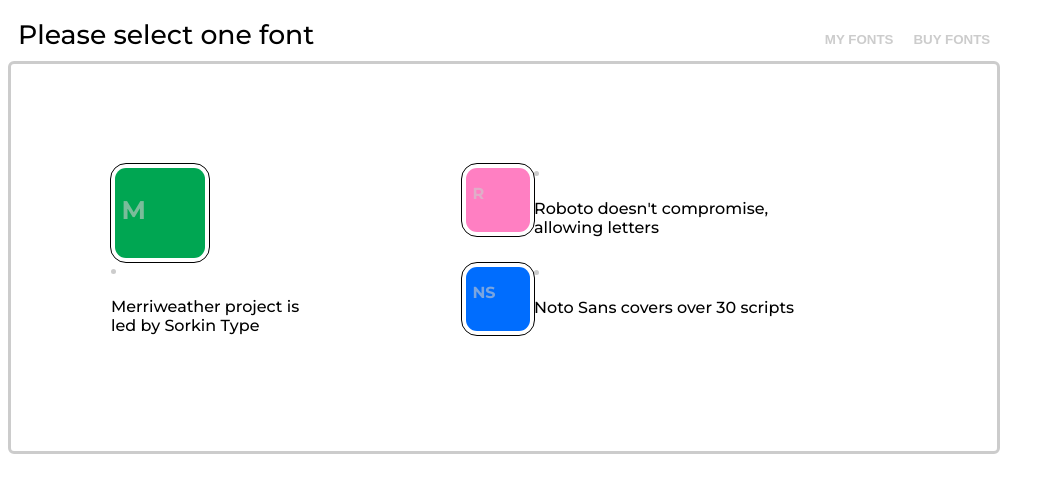
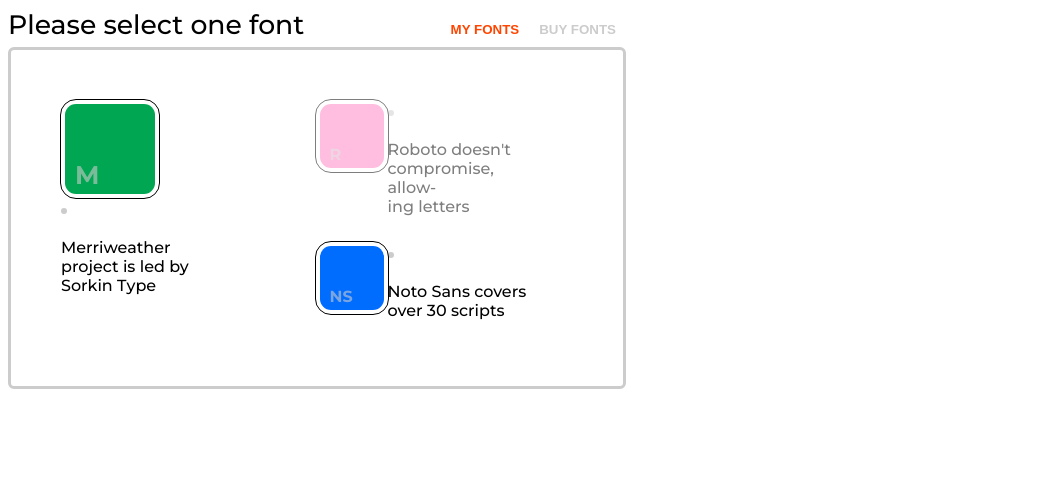
Before and after one commit to mcuclev/test-task-ffw, a plain HTML site: page index.html in a window 1280 px wide. Shown: the whole page, without its empty margins (0-1055 px from the left). Drawn offline with Linux system fonts and the light colour scheme.

Commit message:
tabs, radio button groups, styling

```diff
--- a/css/style.css
+++ b/css/style.css
@@ -21,6 +21,7 @@
 
 .nav__tab {
     border: none;
+    overflow: hidden;
     font-weight: 700;
     font-size: 10pt;
     padding: 10px;
@@ -38,7 +39,11 @@
     color: orangered;
 }
 
-.nav__tab--title {
+.nav__tab--active {
+    color: orangered;
+}
+
+.nav__title {
     font-size: 20pt;
     font-weight: 400;
     color: black;
@@ -48,11 +53,15 @@
    display: flex;
    flex-direction: row;
    justify-content: space-between;
-   padding: 100px;
+   padding: 50px;
    border: 3px solid #ccc;
    border-radius: 6px;
-   width: fit-content;
+   width: 40vw;
    gap: 10px;
+}
+
+.card-grid input {
+    display: none;
 }
 
 .card-column {
@@ -61,27 +70,45 @@
     gap: 10px;
 }
 
+.card {
+    display: flex;
+    align-content: center;
+    transition: all 0.3s ease;
+}
+
+.card:hover {
+    cursor: pointer;
+}
+
+.card-grid input:checked + .card {
+    opacity: 0.5;
+}
+
 .card--vert {
-    display: flex;
     flex-direction: column;
-    align-content: center;
 }
 
 .card--hor {
-    display: flex;
     flex-direction: row;
-    align-content: center;
 }
 
 .card__desc {
     display: list-item;
     list-style-type: disc;
     list-style-position: inside;
-    width: 60%;
+    width: 55%;
+}
+
+.card__desc--buy-fonts {
+    text-align: center;
+    display: block;
+    width: auto;
 }
 
 .card__desc::marker {
     color:#ccc;
+    font-size: 1.5vw;
+    margin: 0;
 }
 
 .card__icon {
@@ -93,11 +120,15 @@
     position: relative;
 }
 
-.card__icon  p{
+.card__icon p{
     font-weight: 700;
     padding-left: 0.5vw;
     color: rgb(204, 204, 204, 0.6);
     position: absolute;
+    bottom: 0;
+    left: 0;
+    margin-bottom: 0.6vw;
+    margin-left: 0.6vw;
 }
 
 .card__icon--merriweather {
@@ -105,7 +136,6 @@
     width: 7vw;
     height: 7vw;
     font-size: 2vw;
-
 }
 
 .card__icon--roboto {
--- a/index.html
+++ b/index.html
@@ -14,19 +14,21 @@
     <main>
         <div class="wrapper">
             <div class="nav">
-                <div class="nav__tab nav__tab--title">
+                <div class="nav__title">
                     Please select one font
                 </div>
                 <div class="nav__tab-wrapper">
-                    <button class="nav__tab" onclick="openTab(event, 'My Fonts')">
+                    <button class="nav__tab" id="defaultBtn" onclick="openTab(event, 'myFonts')">
                         MY FONTS
                     </button>
-                    <button class="nav__tab" onclick="openTab(event, 'Buy Fonts')">
+                    <button class="nav__tab" onclick="openTab(event, 'buyFonts')">
                         BUY FONTS
                     </button>
                 </div>
             </div>
             <form class="card-grid" id="myFonts">
+                <label>
+                    <input type="radio" name="font" id="mrw">
                         <div class="card card--vert">
                             <div class="card__icon card__icon--merriweather">
                             <p>M</p>
@@ -35,15 +37,21 @@
                                 <p>Merriweather project is led by Sorkin Type</p>
                             </div>
                         </div>
+                </label>
                 <div class="card-column">
+                    <label>
+                        <input type="radio" name="font" id="rbt" />
                             <div class="card card--hor">
                                 <div class="card__icon card__icon--roboto">
                                     <p>R</p>
                                 </div>
                                 <div class="card__desc">
-                            <p>Roboto doesn't compromise, allowing letters</p>
+                                    <p>Roboto doesn't compromise, allow-<br>ing letters</p>
                                 </div>
                         </div>
+                    </label>
+                    <label>
+                       <input type="radio" name="font" id="nts">
                             <div class="card card--hor">
                                 <div class="card__icon card__icon--notosans">
                                     <p>NS</p>
@@ -52,8 +60,14 @@
                                     <p>Noto Sans covers over 30 scripts</p>
                                 </div>
                             </div>
+                    </label>
                 </div>
+            </form>
+            <form class="card-grid" id="buyFonts">
+                <div class="card">
+                    <div class="card__desc card__desc--buy-fonts">Lorem ipsum dolor sit amet, consectetur adipiscing elit. Nullam ornare neque in tristique mattis. Proin in tellus non elit pellentesque consequat vitae sed risus. Praesent pretium iaculis nulla, non consectetur lectus fermentum vitae. Donec sit amet est a ex sodales fringilla vitae ut augue.</div>
                 </div>
+            </form>
         </div>
     </main>
     <footer>
--- a/js/main.js
+++ b/js/main.js
@@ -0,0 +1,17 @@
+let openTab = (evt, tabName) => {
+    let i, tabContent, tabs;
+
+    tabContent = document.getElementsByClassName("card-grid");
+    for (i = 0; i < tabContent.length; i++) tabContent[i].style.display = "none";
+
+    tabs = document.getElementsByClassName("nav__tab");
+    for (i = 0; i < tabs.length; i++) tabs[i].className = tabs[i].className.replace(" nav__tab--active", "");
+
+    document.getElementById(tabName).style.display = "flex";
+    evt.currentTarget.className += " nav__tab--active";
+}
+
+document.addEventListener("DOMContentLoaded", (evt) => {
+    document.getElementById("defaultBtn").click();
+    document.getElementById("rbt").checked = true;
+});
```
Lines whose indentation alone changed are shown as unchanged.
